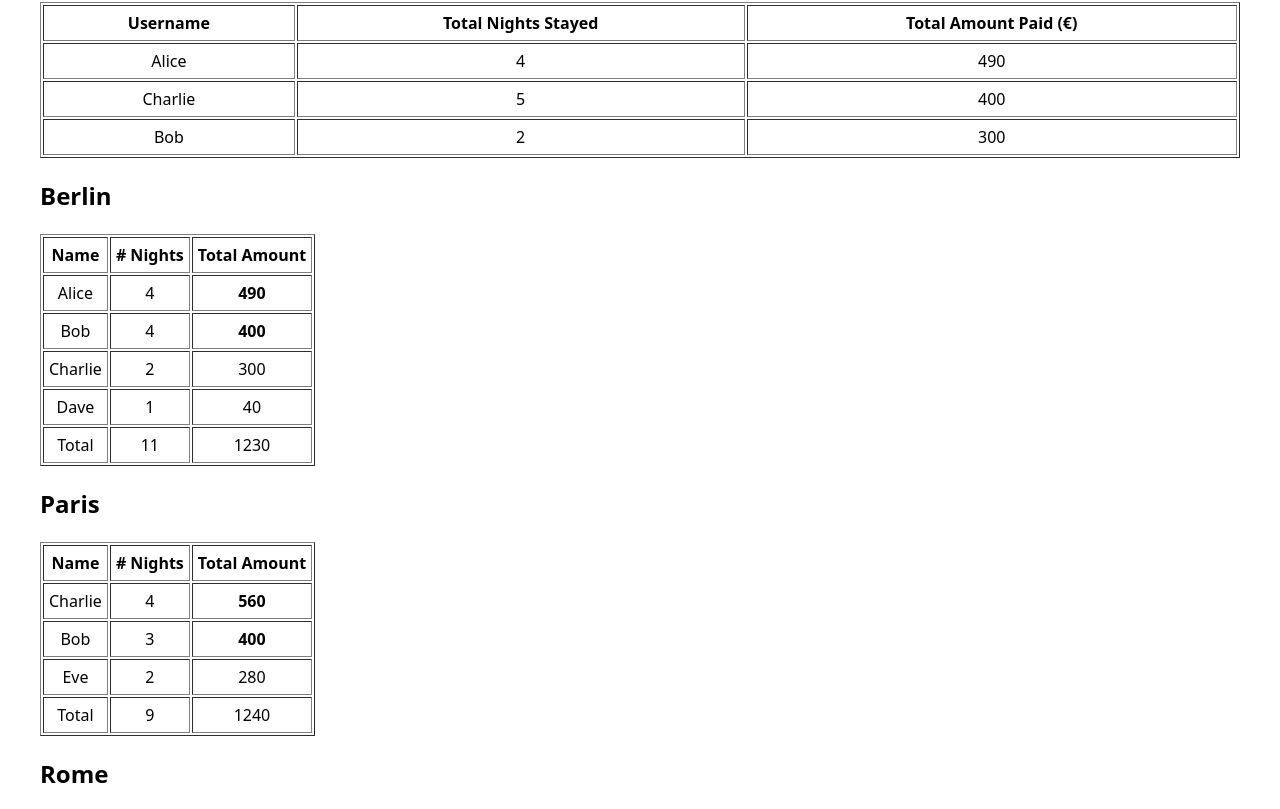
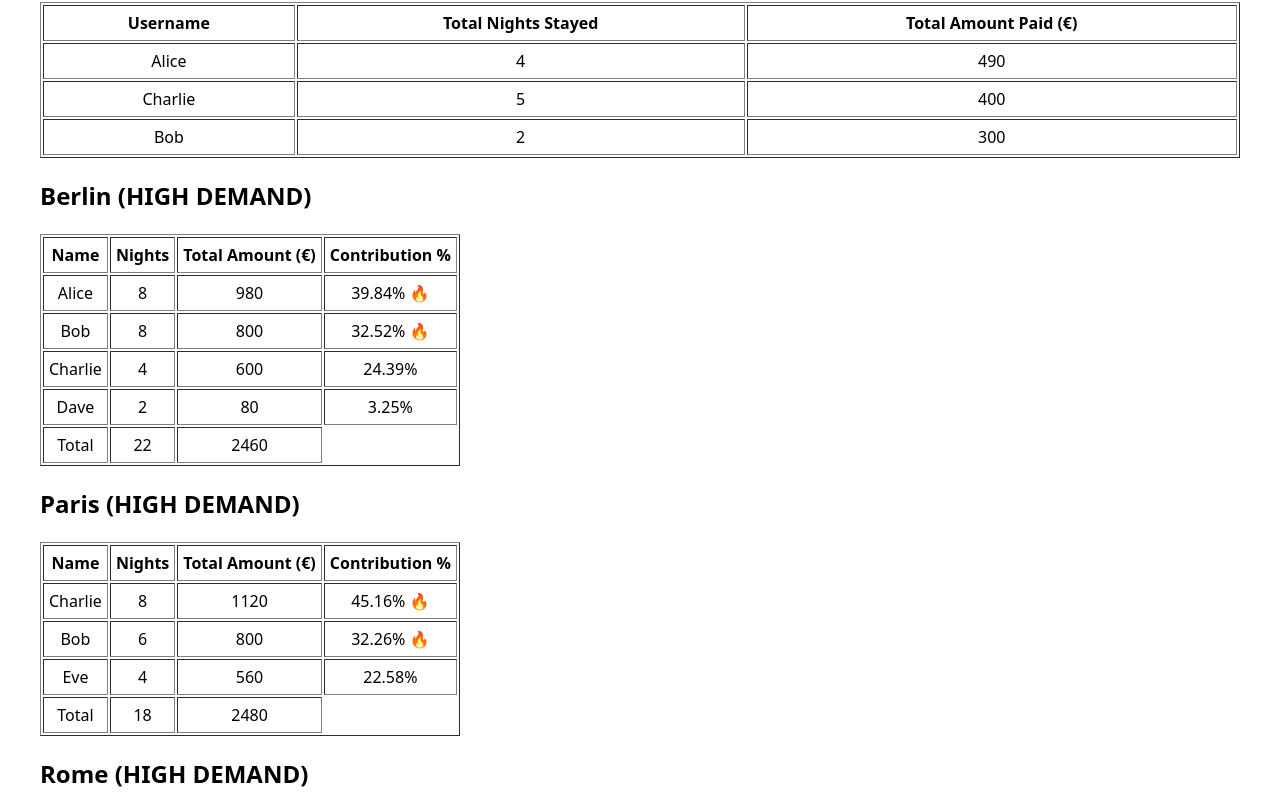
Before and after one commit to bestii/Coding-Environment, a React (Vite) app in the folder tsx/: page / in a window 1280 px wide. Shown: the part 482-1291 px from the top of the page. Built offline with nearby package versions, Linux system fonts and the light colour scheme.

Commit message:
feat: remove BookingSummaryByCity component and update SummaryByCity with additional booking data

```diff
--- a/tsx/src/App.tsx
+++ b/tsx/src/App.tsx
@@ -1,5 +1,4 @@
 import "./App.css";
-import BookingSummaryByCity from "./components/BookingSummaryByCity";
 import FilterByRatings from "./components/FilterByRatings";
 import HotelTable from "./components/HotelTable";
 import TopCustomerList from "./components/TopCustomerList";
@@ -18,7 +17,6 @@ function App() {
       <HotelTable />
       <UserBookingSummary />
       <TopCustomerList />
-      <BookingSummaryByCity />
       <SummaryByCity />
     </div>
   );
--- a/tsx/src/components/BookingSummaryByCity.tsx
+++ /dev/null
@@ -1,116 +0,0 @@
-const bookings = [
-  { user: "Alice", nights: 3, city: "Berlin", pricePerNight: 120 },
-  { user: "Bob", nights: 4, city: "Berlin", pricePerNight: 100 },
-  { user: "Charlie", nights: 2, city: "Paris", pricePerNight: 150 },
-  { user: "Alice", nights: 1, city: "Berlin", pricePerNight: 130 },
-  { user: "Bob", nights: 2, city: "Paris", pricePerNight: 120 },
-  { user: "Charlie", nights: 3, city: "Rome", pricePerNight: 90 },
-  { user: "Dave", nights: 1, city: "Rome", pricePerNight: 100 },
-  { user: "Eve", nights: 2, city: "Paris", pricePerNight: 140 },
-  { user: "Alice", nights: 2, city: "Rome", pricePerNight: 85 },
-  { user: "Charlie", nights: 2, city: "Berlin", pricePerNight: 150 },
-  { user: "Bob", nights: 1, city: "Paris", pricePerNight: 160 },
-  { user: "Eve", nights: 3, city: "Rome", pricePerNight: 95 },
-  { user: "Dave", nights: 1, city: "Berlin", pricePerNight: 40 },
-  { user: "Charlie", nights: 2, city: "Paris", pricePerNight: 130 },
-  { user: "Alice", nights: 1, city: "Rome", pricePerNight: 75 },
-];
-
-interface TFooterProps {
-  userList: Record<
-    string,
-    {
-      nights: number;
-      totalAmount: number;
-    }
-  >;
-}
-
-const TFooter = ({ userList }: TFooterProps) => {
-  const cityTotal = Object.entries(userList).reduce(
-    (total, [, stats]) => {
-      total["totalNights"] += stats.nights;
-      total["totalAmount"] += stats.totalAmount;
-      return total;
-    },
-    { totalNights: 0, totalAmount: 0 }
-  );
-  return (
-    <tfoot>
-      <tr>
-        <td>Total</td>
-        <td>{cityTotal.totalNights}</td>
-        <td>{cityTotal.totalAmount}</td>
-      </tr>
-    </tfoot>
-  );
-};
-
-const BookingSummaryByCity = () => {
-  const groupedbyCity = bookings.reduce(
-    (acc, booking) => {
-      if (!acc[booking.city]) {
-        acc[booking.city] = {};
-      }
-      if (!acc[booking.city][booking.user]) {
-        acc[booking.city][booking.user] = {
-          nights: 0,
-          totalAmount: 0,
-        };
-      }
-      acc[booking.city][booking.user].nights += booking.nights;
-      acc[booking.city][booking.user].totalAmount +=
-        booking.pricePerNight * booking.nights;
-      return acc;
-    },
-    {} as Record<
-      string,
-      Record<
-        string,
-        {
-          nights: number;
-          totalAmount: number;
-        }
-      >
-    >
-  );
-  console.log(Object.entries(groupedbyCity));
-  return (
-    <div>
-      {Object.entries(groupedbyCity)
-        .sort((a, b) => a[0].localeCompare(b[0]))
-        .map(([city, userList]) => (
-          <div key={city}>
-            <h2>{city}</h2>
-            <table border={1} cellPadding={5} style={{ textAlign: "center" }}>
-              <thead>
-                <tr>
-                  <th>Name</th>
-                  <th># Nights</th>
-                  <th>Total Amount</th>
-                </tr>
-              </thead>
-              <tbody>
-                {Object.entries(userList).map(([user, stats]) => (
-                  <tr key={user}>
-                    <td>{user}</td>
-                    <td>{stats.nights}</td>
-                    <td
-                      style={{
-                        fontWeight: stats.totalAmount > 300 ? "bold" : "normal",
-                      }}
-                    >
-                      {stats.totalAmount}
-                    </td>
-                  </tr>
-                ))}
-              </tbody>
-              <TFooter userList={userList} />
-            </table>
-          </div>
-        ))}
-    </div>
-  );
-};
-
-export default BookingSummaryByCity;
--- a/tsx/src/features/summary-by-city/SummaryByCity.tsx
+++ b/tsx/src/features/summary-by-city/SummaryByCity.tsx
@@ -2,6 +2,21 @@ import CityTable from "./components/CityTable";
 import type { CityGroup } from "./types";
 
 const bookings = [
+  { user: "Alice", nights: 3, city: "Berlin", pricePerNight: 120 },
+  { user: "Bob", nights: 4, city: "Berlin", pricePerNight: 100 },
+  { user: "Charlie", nights: 2, city: "Paris", pricePerNight: 150 },
+  { user: "Alice", nights: 1, city: "Berlin", pricePerNight: 130 },
+  { user: "Bob", nights: 2, city: "Paris", pricePerNight: 120 },
+  { user: "Charlie", nights: 3, city: "Rome", pricePerNight: 90 },
+  { user: "Dave", nights: 1, city: "Rome", pricePerNight: 100 },
+  { user: "Eve", nights: 2, city: "Paris", pricePerNight: 140 },
+  { user: "Alice", nights: 2, city: "Rome", pricePerNight: 85 },
+  { user: "Charlie", nights: 2, city: "Berlin", pricePerNight: 150 },
+  { user: "Bob", nights: 1, city: "Paris", pricePerNight: 160 },
+  { user: "Eve", nights: 3, city: "Rome", pricePerNight: 95 },
+  { user: "Dave", nights: 1, city: "Berlin", pricePerNight: 40 },
+  { user: "Charlie", nights: 2, city: "Paris", pricePerNight: 130 },
+  { user: "Alice", nights: 1, city: "Rome", pricePerNight: 75 },
   { user: "Alice", nights: 3, city: "Berlin", pricePerNight: 120 },
   { user: "Bob", nights: 4, city: "Berlin", pricePerNight: 100 },
   { user: "Charlie", nights: 2, city: "Paris", pricePerNight: 150 },
```
